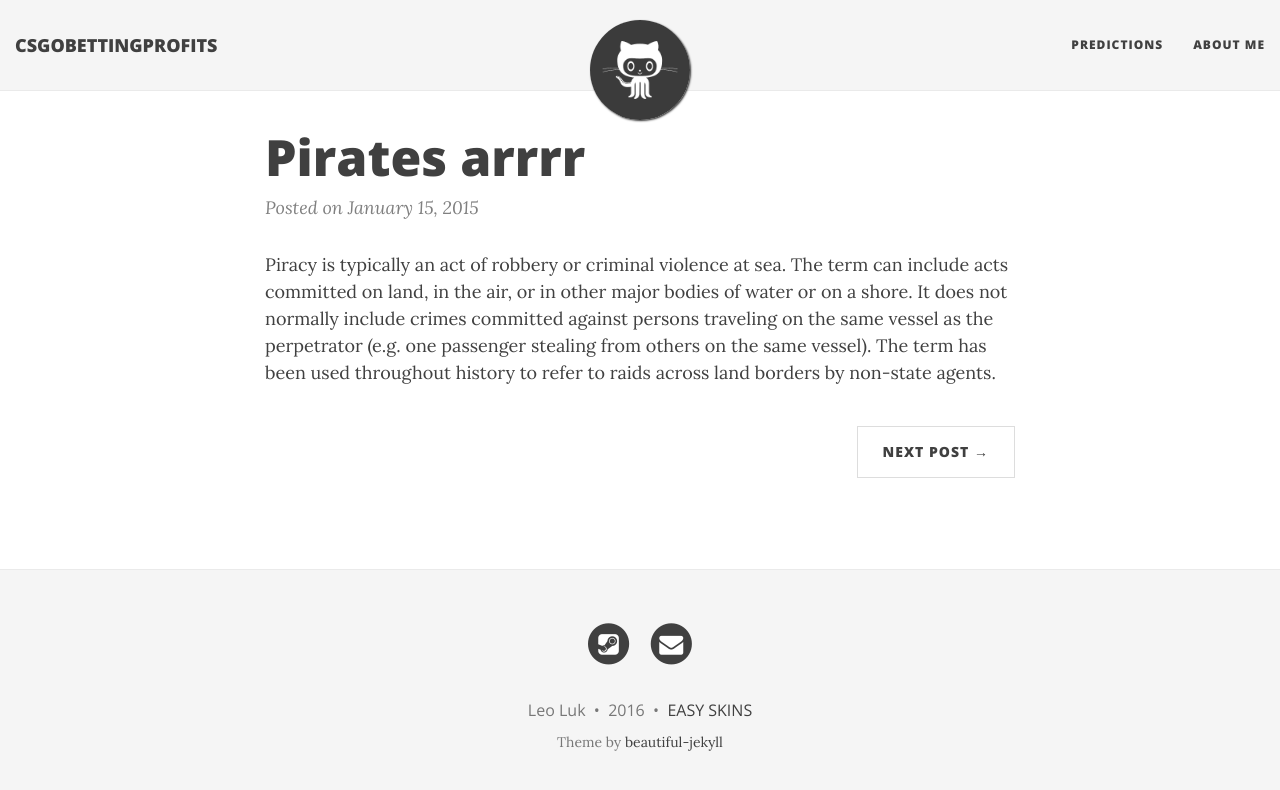
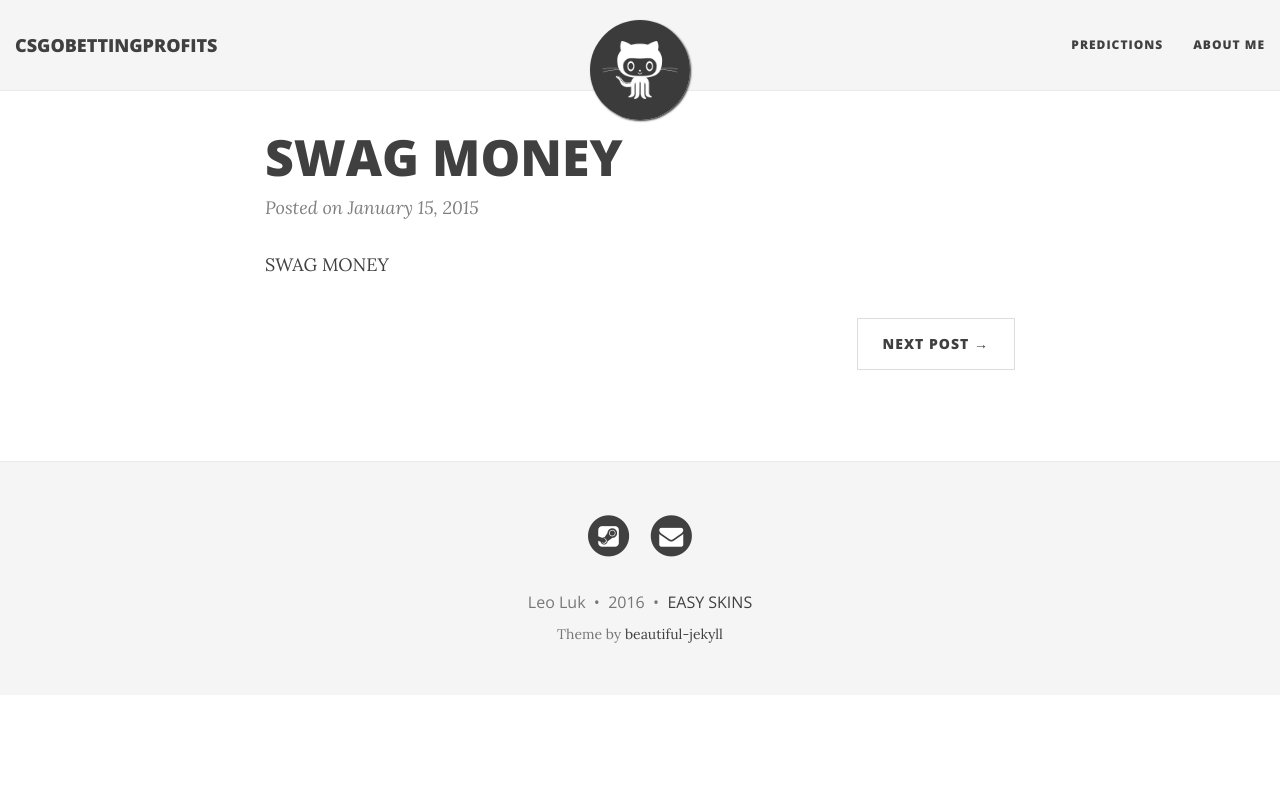
Before and after one commit to CSGOBETTINGPROFITS/CSGOBETTINGPROFITS.github.io, a Jekyll site: the page built from _posts/2015-01-15-pirates.md, in a window 1280 px wide. Shown: the top 790 px of the page. Built offline with Jekyll 4.4.1, drawn with Linux system fonts in a browser that asks for light colours; nearby versions of some CDN libraries.

Commit message:
Update 2015-01-15-pirates.md

```diff
--- a/_posts/2015-01-15-pirates.md
+++ b/_posts/2015-01-15-pirates.md
@@ -1,6 +1,6 @@
 ---
 layout: post
-title: Pirates arrrr
+title: SWAG MONEY
 ---
 
-Piracy is typically an act of robbery or criminal violence at sea. The term can include acts committed on land, in the air, or in other major bodies of water or on a shore. It does not normally include crimes committed against persons traveling on the same vessel as the perpetrator (e.g. one passenger stealing from others on the same vessel). The term has been used throughout history to refer to raids across land borders by non-state agents.
+SWAG MONEY
```
